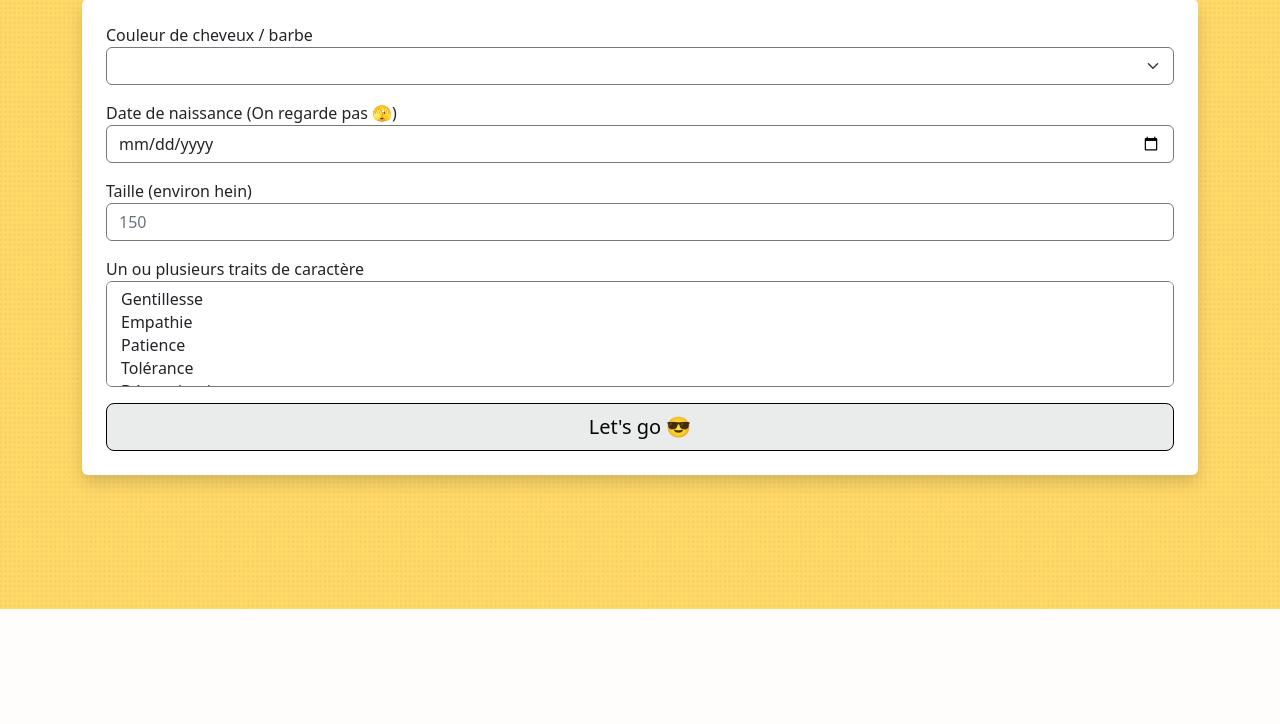
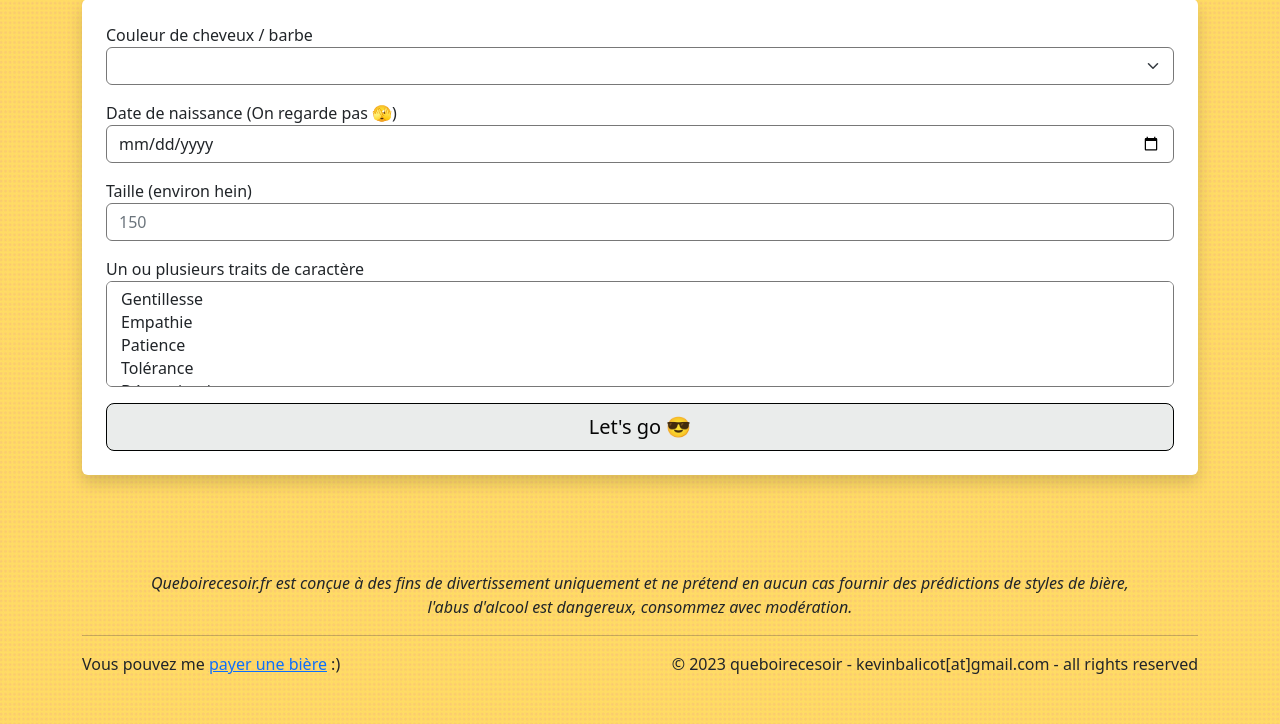
Before and after one commit to kevinbalicot/queboirecesoir, a Symfony app: template templates/app.html.twig in a window 1280 px wide. Shown: the part 191-915 px from the top of the page. Before the commit the page ends 800 px from the top, so only its background shows below. Run offline with Twig, Linux system fonts and the light colour scheme; the template is opened without the code that fills it, so the values that code supplies are empty; some libraries are stand-ins or nearby versions.

Commit message:
feat: Add footer and analytics tag

```diff
--- a/templates/app.html.twig
+++ b/templates/app.html.twig
@@ -10,5 +10,18 @@
         <section class="mt-5 p-4 rounded bg-white shadow">
             <app-prediction-form></app-prediction-form>
         </section>
+
+        <footer class="mt-5 py-5">
+            <p class="text-center px-5">
+                <i>Queboirecesoir.fr est conçue à des fins de divertissement uniquement et ne prétend en aucun cas fournir des prédictions de styles de bière,<br> l'abus d'alcool est dangereux, consommez avec modération.</i>
+            </p>
+
+            <hr>
+
+            <div class="d-flex justify-content-between">
+                <span>Vous pouvez me <a href="https://www.buymeacoffee.com/kevinbalicot" target="_blank">payer une bière</a> :)</span>
+                <span>© {{ "now"|date("Y") }} queboirecesoir - kevinbalicot[at]gmail.com - all rights reserved</span>
+            </div>
+        </footer>
     </main>
 {% endblock %}
--- a/templates/base.html.twig
+++ b/templates/base.html.twig
@@ -9,6 +9,8 @@
         <script src="https://cdn.jsdelivr.net/npm/chart.js@4.3.0/dist/chart.umd.js"></script>
         <script type="module" src="/assets/app.js"></script>
 
+        <script async src="https://analytics.boutdecode.fr/script.js" data-website-id="4865dd22-4625-4a50-8bde-ed7e4f96d4bf"></script>
+
         <style>
             body {
                 background: url("/assets/images/pattern.png")
```
